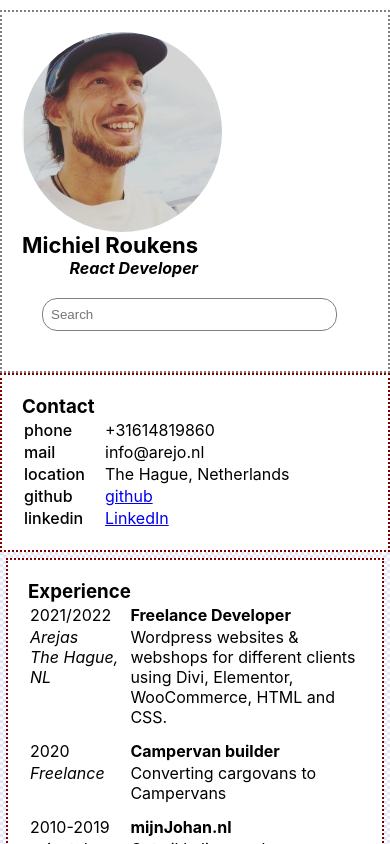
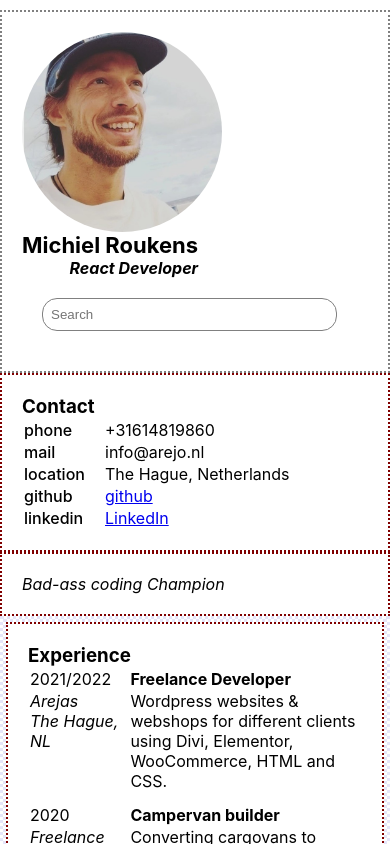
Before and after one commit to arejasverduras/resume, a React (Create React App) app: page / in a window 390 px wide. Shown: the top 844 px of the page. Built offline with nearby package versions, Linux system fonts and the light colour scheme.

Commit message:
make summary component, reorder in css

```diff
--- a/src/App.css
+++ b/src/App.css
@@ -9,6 +9,7 @@
   grid-template-areas:
   "header header"
   "contact main"
+  "summary main"
   "sidebar main";
   margin: 10px auto;
   grid-template-columns: 35% 65%;
@@ -19,6 +20,7 @@
     grid-template-areas:
     "header"
     "contact"
+    "summary"
     "main"
     "sidebar";
   margin: 10px auto;
--- a/src/App.js
+++ b/src/App.js
@@ -6,6 +6,7 @@ import { Header } from './components/header/Header';
 import { SideBar } from './components/SideBar/SideBar';
 import { Content} from './components/Content/Content';
 import {Contact} from './components/Contact/Contact';
+import { Summary } from './components/Summary/Summary';
 
 function App() {
   const {
@@ -63,8 +64,8 @@ hobbies} = profileData;
         setSearchTerm={setSearchTerm}
       />
       <Contact contactInfo={filteredContacts} />
+      <Summary summary={summary} />
   <SideBar
-    summary={summary}
     keySkills={searchFilter(keySkills)}
     techSkills={searchFilter(techSkills)}
     mktSkills={searchFilter(mktSkills)}
--- a/src/components/SideBar/SideBar.js
+++ b/src/components/SideBar/SideBar.js
@@ -3,7 +3,7 @@ import { Widget } from '../Widget/Widget';
 
 export const SideBar = (props) => {
     // calculate content for Widget components
-    const {summary, keySkills, techSkills,mktSkills, addSkills,languages, hobbies,contactInfo, } = props;
+    const {keySkills, techSkills,mktSkills, addSkills,languages, hobbies,} = props;
 
     const skillMaker = (skillArray) => {
         return skillArray.map(skill => (
@@ -14,7 +14,6 @@ export const SideBar = (props) => {
 
     return (
         <div className='SideBar'>
-                 <Widget name="summary" content={summary}  />
                  <Widget name="keySkills" title="Key Skills"  content={skillMaker(keySkills)} />
                  <Widget name="techSkills" title="Tech Skills"  content={skillMaker(techSkills)} />
                  <Widget name="mktSkills" title="Marketing Skills"  content={skillMaker(mktSkills)} />
--- /dev/null
+++ b/src/components/Summary/Summary.js
@@ -0,0 +1,9 @@
+import React from 'react';
+import { Widget } from '../Widget/Widget';
+
+export const Summary = ({summary}) => {
+
+    return (
+        <Widget name="summary" title="" content={summary}  />
+    )
+}
```
